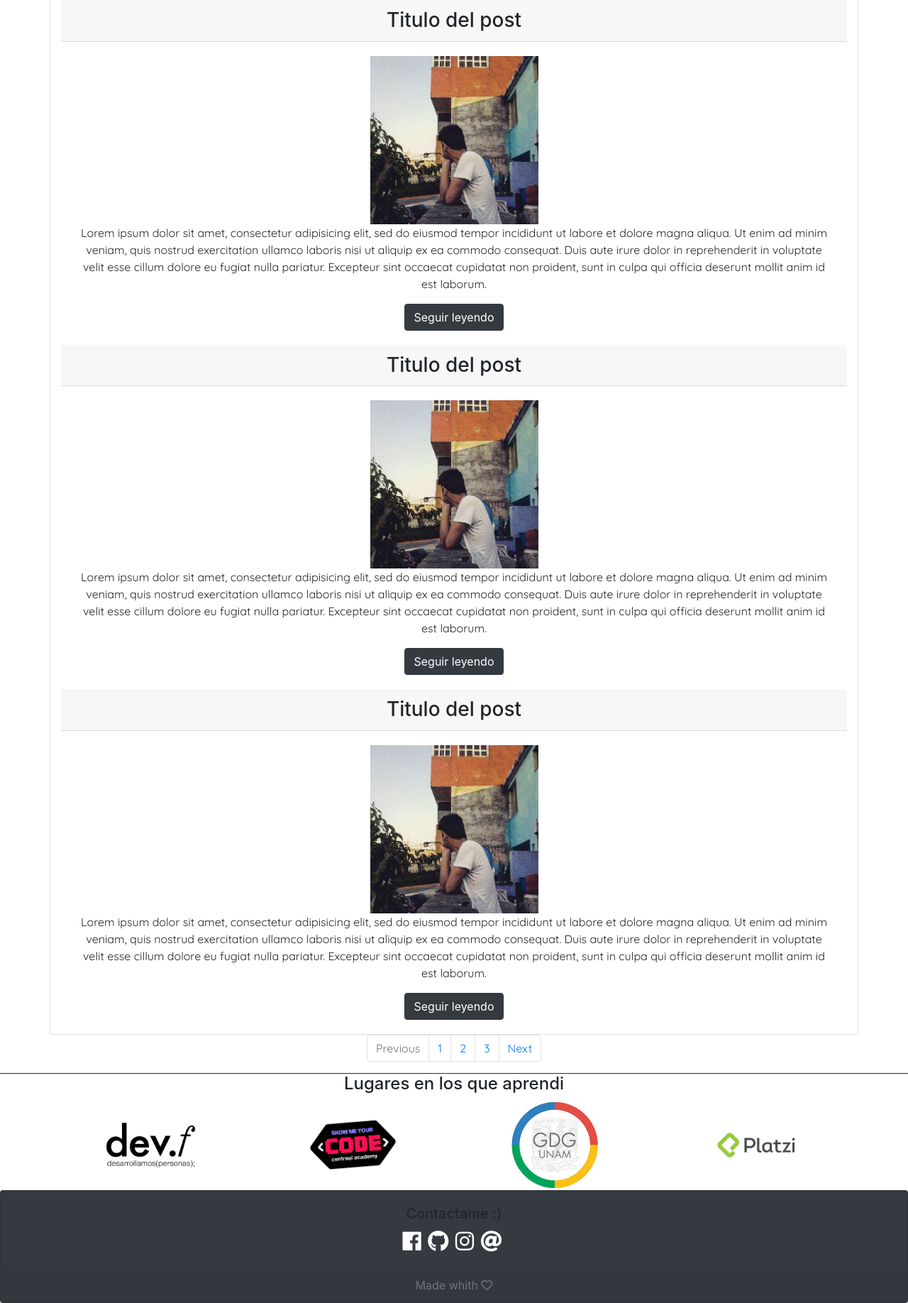
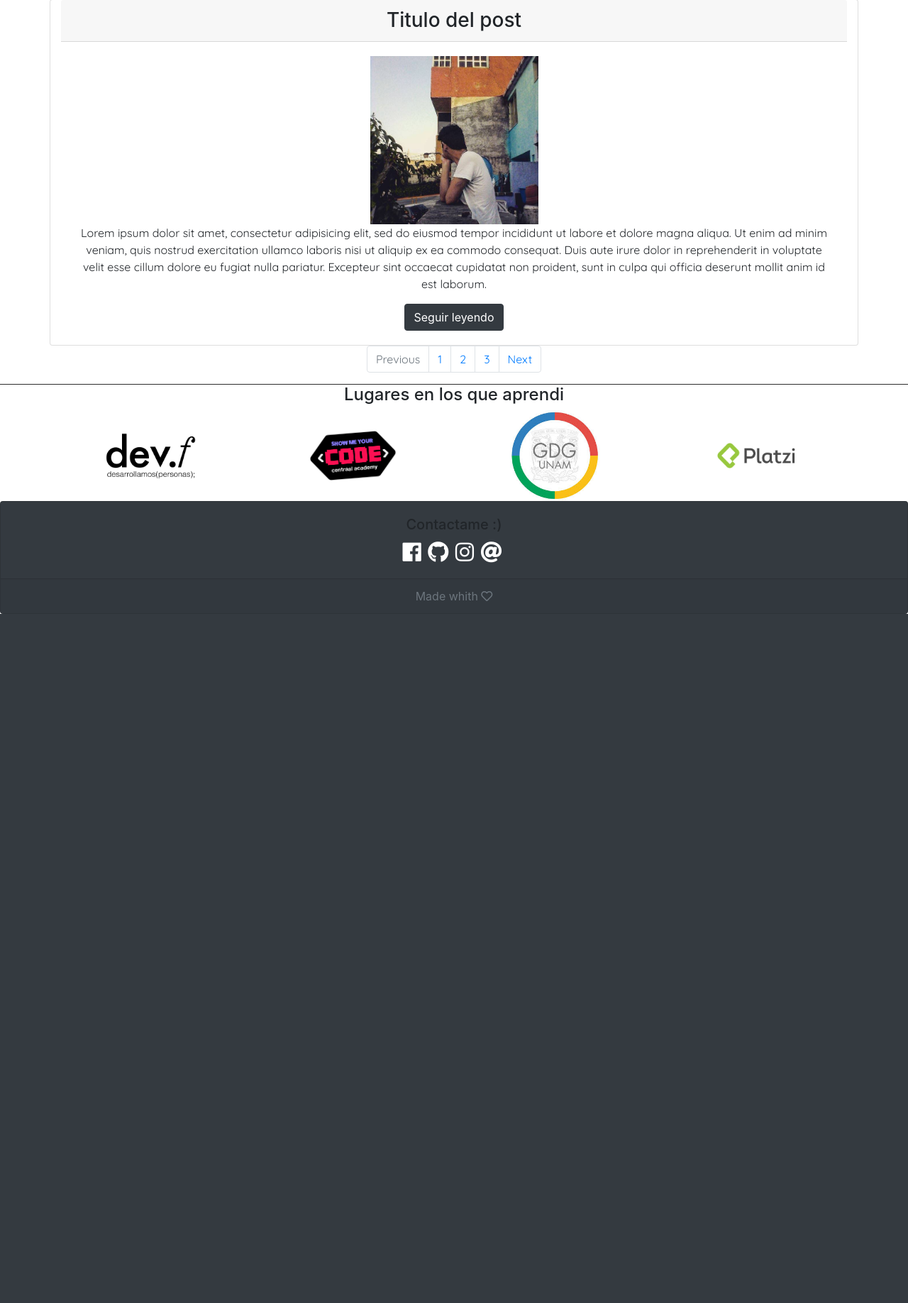
Before and after one commit to ulysses316/ulysses-blog, a Django app: template ulysses/templates/templatesbase/index.html in a window 1280 px wide. Shown: the part 1008-2844 px from the top of the page at 71% size. After the commit the page ends 1873 px from the top, so only its background shows below. Run offline with Django 3.2, Linux system fonts and the light colour scheme; the template is opened without the code that fills it, so the values that code supplies are empty; some libraries are stand-ins or nearby versions; some web fonts are replaced.

Commit message:
[UPDATE] se mejoro la navegacion interna

```diff
--- a/ulysses/templates/nav.html
+++ b/ulysses/templates/nav.html
@@ -15,13 +15,13 @@
     <div class="collapse navbar-collapse" id="navbarSupportedContent">
       <ul class="navbar-nav mr-auto">
         <li class="nav-item active">
-          <a class="nav-link" href="index/">Inicio <span class="sr-only">(current)</span></a>
+          <a class="nav-link" href="{% url 'index' %}">Inicio <span class="sr-only">(current)</span></a>
         </li>
         <li class="nav-item">
-          <a class="nav-link" href="skills/">Habilidades</a>
+          <a class="nav-link" href="{% url 'skills' %}">Habilidades</a>
         </li>
         <li class="nav-item">
-          <a class="nav-link" href="about/">Sobre mí</a>
+          <a class="nav-link" href="{% url 'about' %}">Sobre mí</a>
         </li>
         <li class="nav-item dropdown">
           <a class="nav-link dropdown-toggle" href="#" id="navbarDropdown" role="button" data-toggle="dropdown"
--- a/ulysses/templates/templatesbase/index.html
+++ b/ulysses/templates/templatesbase/index.html
@@ -41,26 +41,6 @@
           </div>
         </div>
 
-        <div class="col-md-12 col-sm-12">
-          <h3 class="card-header card-title">Titulo del post</h3>
-          <div class="card-body">
-            {% load static %}
-            <img class="col-md-3 col-sm-12" src="{% static 'img/ulysses.jpg' %}" alt="">
-            <p>Lorem ipsum dolor sit amet, consectetur adipisicing elit, sed do eiusmod tempor incididunt ut labore et dolore magna aliqua. Ut enim ad minim veniam, quis nostrud exercitation ullamco laboris nisi ut aliquip ex ea commodo consequat. Duis aute irure dolor in reprehenderit in voluptate velit esse cillum dolore eu fugiat nulla pariatur. Excepteur sint occaecat cupidatat non proident, sunt in culpa qui officia deserunt mollit anim id est laborum.</p>
-            <button type="button" class="btn btn-dark">Seguir leyendo</button>
-          </div>
-        </div>
-
-        <div class="col-md-12 col-sm-12">
-          <h3 class="card-header card-title">Titulo del post</h3>
-          <div class="card-body">
-            {% load static %}
-            <img class="col-md-3 col-sm-12" src="{% static 'img/ulysses.jpg' %}" alt="">
-            <p>Lorem ipsum dolor sit amet, consectetur adipisicing elit, sed do eiusmod tempor incididunt ut labore et dolore magna aliqua. Ut enim ad minim veniam, quis nostrud exercitation ullamco laboris nisi ut aliquip ex ea commodo consequat. Duis aute irure dolor in reprehenderit in voluptate velit esse cillum dolore eu fugiat nulla pariatur. Excepteur sint occaecat cupidatat non proident, sunt in culpa qui officia deserunt mollit anim id est laborum.</p>
-            <button type="button" class="btn btn-dark">Seguir leyendo</button>
-          </div>
-        </div>
-
       </div>
     </div>
   </section>
--- a/ulysses/ulysses/urls.py
+++ b/ulysses/ulysses/urls.py
@@ -27,7 +27,7 @@ urlpatterns = [
     # Post
     path("posts/", posts_views.holapost, name=""),
     # User
-    path("/", users_views.index, name="index"),
+    path("", users_views.index, name="index"),
     path("about/", users_views.about, name="about"),
     path("signin/", users_views.signins, name="signin"),
     path("skills/", users_views.skills, name="skills")
```
